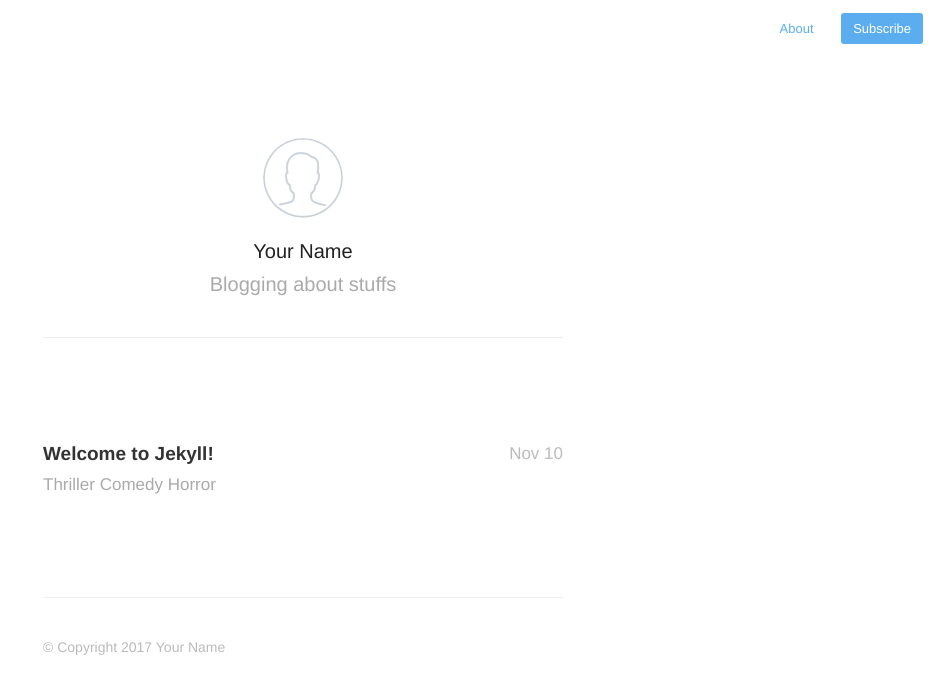
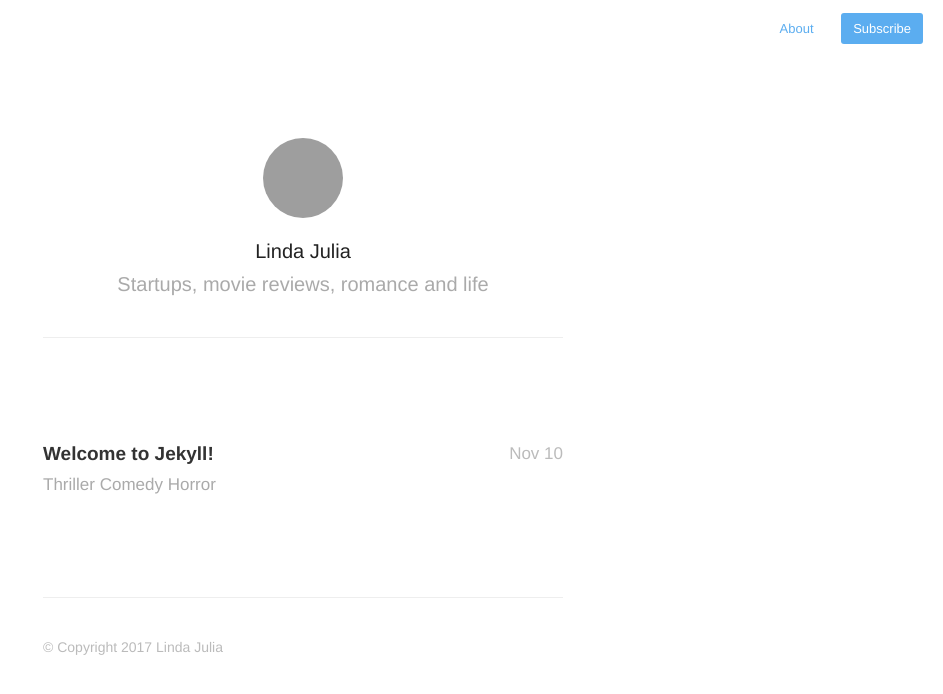
Before and after one commit to ljzhong/ljzhong.github.io, a Jekyll site: the page built from index.html, in a window 1280 px wide. Shown: the top 694 px of the page, without its empty margins (337-1280 px from the left). Built offline with Jekyll 4.4.1, drawn with Linux system fonts in a browser that asks for light colours; nearby versions of some CDN libraries; the list of posts is cut into pages by our own code; grey boxes are pictures that could not be loaded.

Commit message:
profile pic

```diff
--- a/_config.yml
+++ b/_config.yml
@@ -1,6 +1,6 @@
-name: Your New Jekyll Site
-description: Blogging about stuffs
-meta_description: "Your New Jekyll Site, Blogging about stuffs"
+name: It's Linda Julia
+description: Startups, movie reviews, romance and life
+meta_description: "ItsLindaJulia - Startups, movie reviews, romance and life"
 
 aboutPage: true
 
@@ -8,17 +8,17 @@ markdown: kramdown
 highlighter: rouge
 
 gems: [jekyll-paginate]
-paginate: 20
+paginate: 10
 baseurl: /
-domain_name: 'http://yourblog-domain.com'
+domain_name: 'http://www.itslindajulia.com/'
 google_analytics: 'UA-XXXXXXXX-X'
 disqus: false
 disqus_shortname: 'your-disqus-shortname'
 
 # Details for the RSS feed generator
-url:            'http://your-blog-url.example.com'
-author:         'Your Name'
-authorTwitter:  'YourTwitterUsername'
+url:            'http://www.itslindajulia.com/'
+author:         'Linda Julia'
+authorTwitter:  'tbd'
 
 permalink:       /:year/:title/
 
--- a/_includes/profile.html
+++ b/_includes/profile.html
@@ -3,10 +3,10 @@
         <header id="header">
         {% if site.aboutPage %}
             <a href="{{ site.baseurl }}about">
-                <img id="avatar" class="2x" src="{{ site.baseurl }}assets/images/avatar.png"/>
+                <img id="avatar" class="2x" src="{{ site.baseurl }}assets/images/avatar2017.jgp"/>
             </a>
         {% else %}
-            <img id="avatar" class="2x" src="{{ site.baseurl }}assets/images/avatar.png"/>
+            <img id="avatar" class="2x" src="{{ site.baseurl }}assets/images/avatar2017.jgp"/>
         {% endif %}
             <h1>{{ site.author }}</h1>
             <h2>{{ site.description }}</h2>
--- a/_layouts/post.html
+++ b/_layouts/post.html
@@ -14,7 +14,7 @@ archive: true
 </article>
 <footer id="post-meta" class="clearfix">
     <a href="http://twitter.com/{{ site.authorTwitter }}">
-        <img class="avatar" src="{{ site.baseurl }}assets/images/avatar.png">
+        <img class="avatar" src="{{ site.baseurl }}assets/images/avatar2017.jgp">
         <div>
             <span class="dark">{{ site.author }}</span>
             <span>{{ site.description }}</span>
```
Also changed, not shown: assets/images/avatar2017.jpg (added), assets/images/avatar2017@2x.jpg (added).
